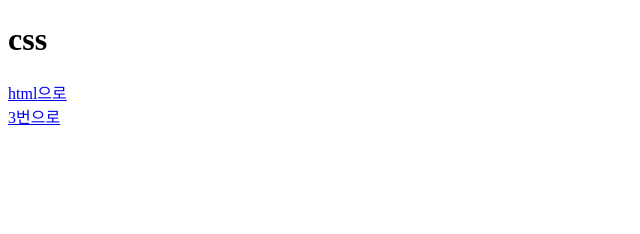
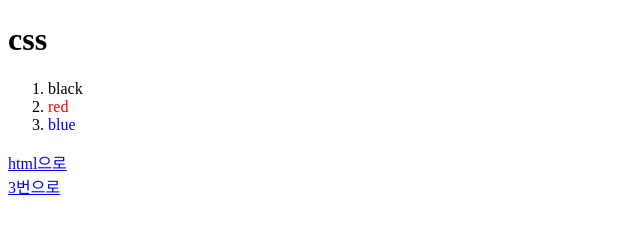
Before and after one commit to dadooya/web1, a plain HTML site: page 2.html in a window 1280 px wide. Shown: the whole page, without its empty margins (0-640 px from the left). Drawn offline with Linux system fonts and the light colour scheme.

Commit message:
내용수정

```diff
--- a/2.html
+++ b/2.html
@@ -1,12 +1,17 @@
 <!DOCTYPE html>
 <html>
     <head>
-        <title>web1.2</title>
+        <title>web1.2css</title>
         <meta charset="utf-8">
 
     </head>
     <body>
         <h1>css</h1>
+        <ol>
+            <li>black</li>
+            <li><font color="red">red</font></li>
+            <li><font color="blue">blue</font></li>
+        </ol>
 
         <p><a href="1.html">html으로</a><br>
         <a href="3.html">3번으로</a></p>
```
